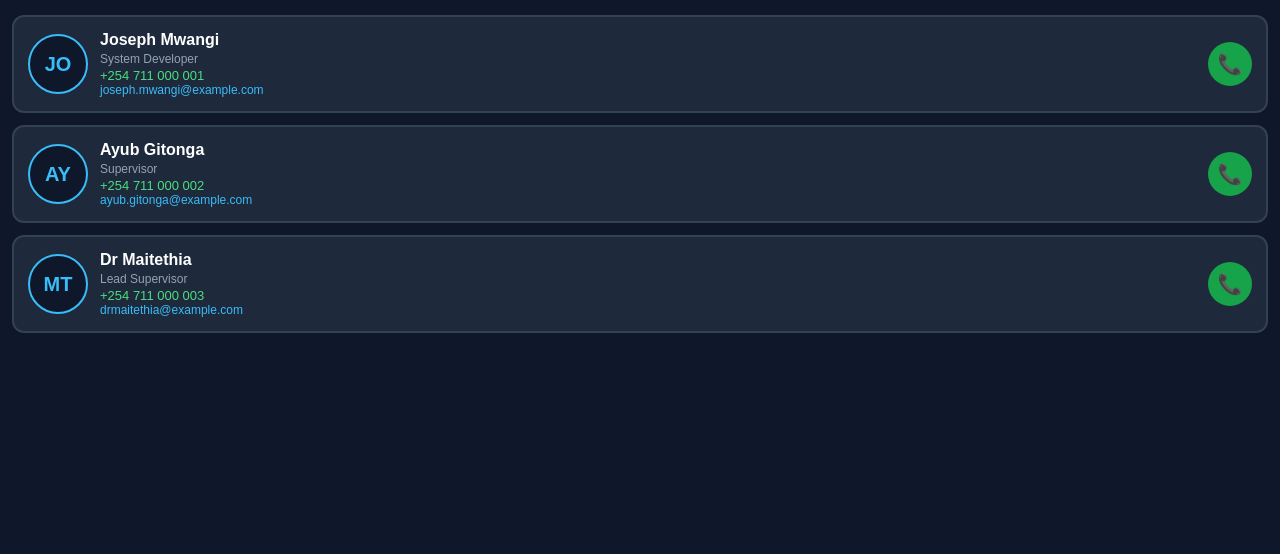
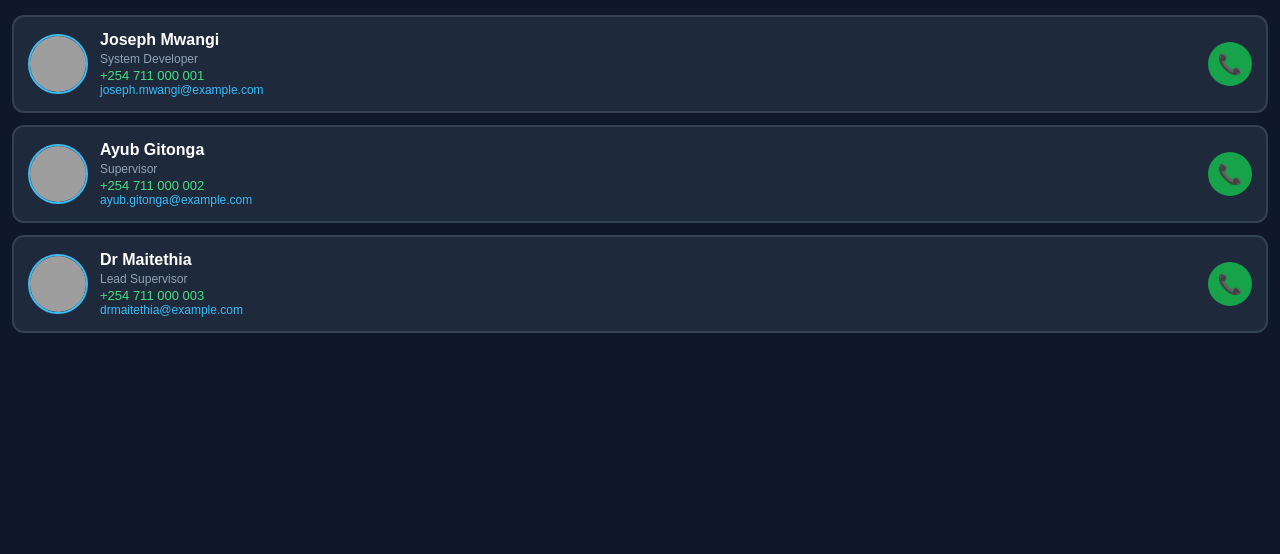
Before and after one commit to josepwanjiru300815-lab/esp32-nursery-cloud-a, a Flask app: page /contacts in a window 1280 px wide. Shown: the part 59-613 px from the top of the page. Run offline with Flask 3, Linux system fonts and the light colour scheme; grey boxes are pictures that could not be loaded.

Commit message:
Update contacts.html

```diff
--- a/templates/contacts.html
+++ b/templates/contacts.html
@@ -10,6 +10,7 @@ h1{flex:1;text-align:center;font-size:20px;margin:0;color:#38bdf8}
 .contact-list{display:flex;flex-direction:column;gap:12px;flex:1}
 .contact-item{display:flex;align-items:center;gap:12px;background:#1e293b;border:2px solid #334155;border-radius:12px;padding:14px}
 .contact-photo{width:60px;height:60px;border-radius:50%;background:#0f172a;border:2px solid #38bdf8;flex-shrink:0;display:flex;align-items:center;justify-content:center;font-size:20px;font-weight:bold;color:#38bdf8;overflow:hidden}
+.contact-photo img{width:100%;height:100%;object-fit:cover}
 .contact-details{flex:1;min-width:0}
 .contact-details h3{margin:0 0 3px 0;font-size:16px;color:white}
 .contact-details p{margin:0 0 2px 0;color:#94a3b8;font-size:12px}
@@ -24,8 +25,11 @@ h1{flex:1;text-align:center;font-size:20px;margin:0;color:#38bdf8}
   <h1>CONTACTS</h1>
 </div>
 <div class="contact-list">
+  <!-- Person 1: Joseph -->
   <div class="contact-item">
-    <div class="contact-photo">JO</div>
+    <div class="contact-photo">
+      <img src="/static/joseph.jpg" onerror="this.style.display='none'; this.parentNode.innerHTML='JO';">
+    </div>
     <div class="contact-details">
       <h3>Joseph Mwangi</h3>
       <p>System Developer</p>
@@ -34,8 +38,12 @@ h1{flex:1;text-align:center;font-size:20px;margin:0;color:#38bdf8}
     </div>
     <a href="tel:+254711000001" class="call-btn">📞</a>
   </div>
+
+  <!-- Person 2: Ayub -->
   <div class="contact-item">
-    <div class="contact-photo">AY</div>
+    <div class="contact-photo">
+      <img src="/static/ayub.jpg" onerror="this.style.display='none'; this.parentNode.innerHTML='AY';">
+    </div>
     <div class="contact-details">
       <h3>Ayub Gitonga</h3>
       <p>Supervisor</p>
@@ -44,8 +52,12 @@ h1{flex:1;text-align:center;font-size:20px;margin:0;color:#38bdf8}
     </div>
     <a href="tel:+254711000002" class="call-btn">📞</a>
   </div>
+
+  <!-- Person 3: Maitethia -->
   <div class="contact-item">
-    <div class="contact-photo">MT</div>
+    <div class="contact-photo">
+      <img src="/static/maitethia.jpg" onerror="this.style.display='none'; this.parentNode.innerHTML='MT';">
+    </div>
     <div class="contact-details">
       <h3>Dr Maitethia</h3>
       <p>Lead Supervisor</p>
@@ -55,6 +67,7 @@ h1{flex:1;text-align:center;font-size:20px;margin:0;color:#38bdf8}
     <a href="tel:+254711000003" class="call-btn">📞</a>
   </div>
 </div>
+
 <div class="footer-btn">
   <a href="/beds">← Back to Nursery Beds</a>
 </div>
```
